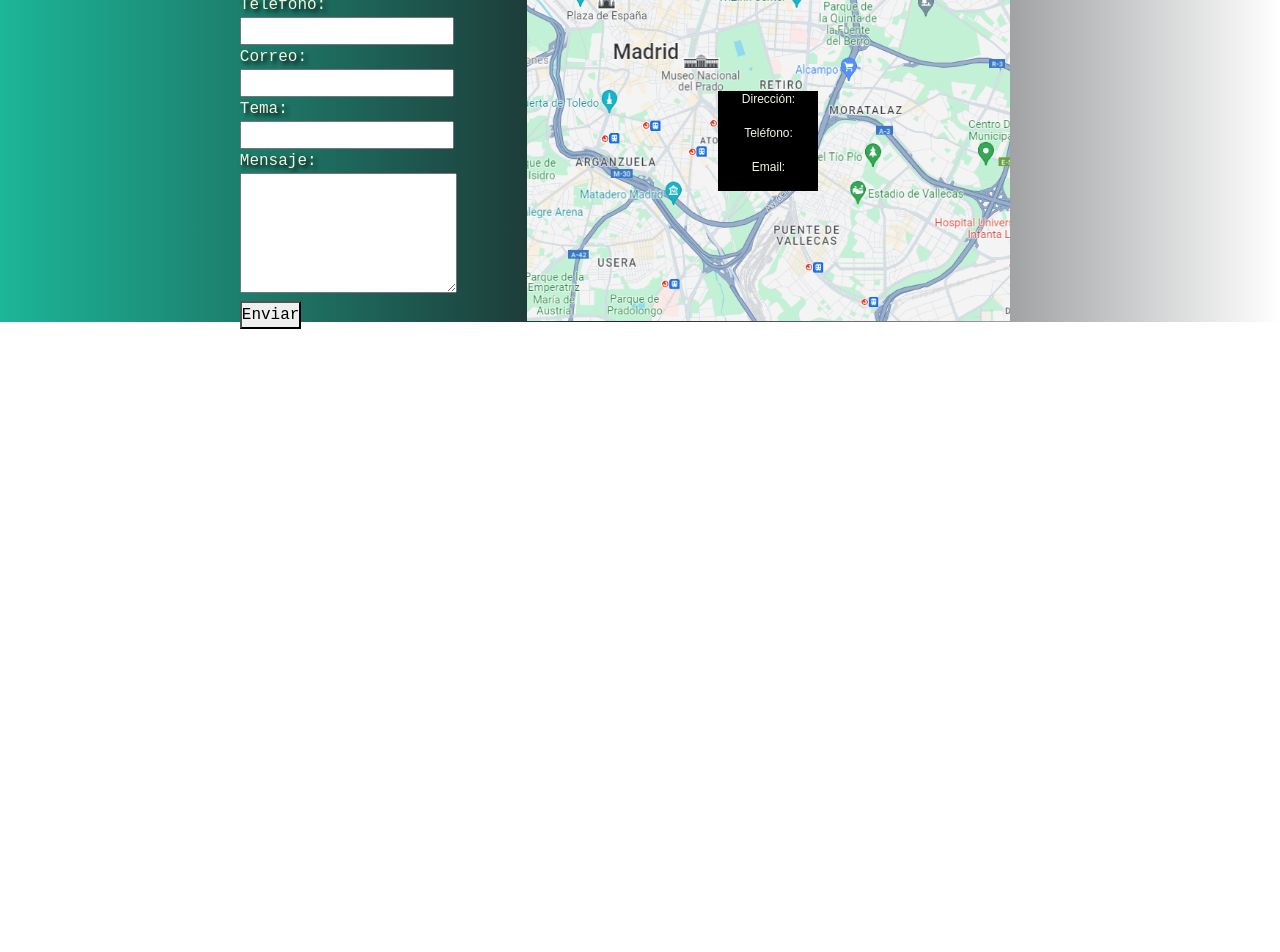
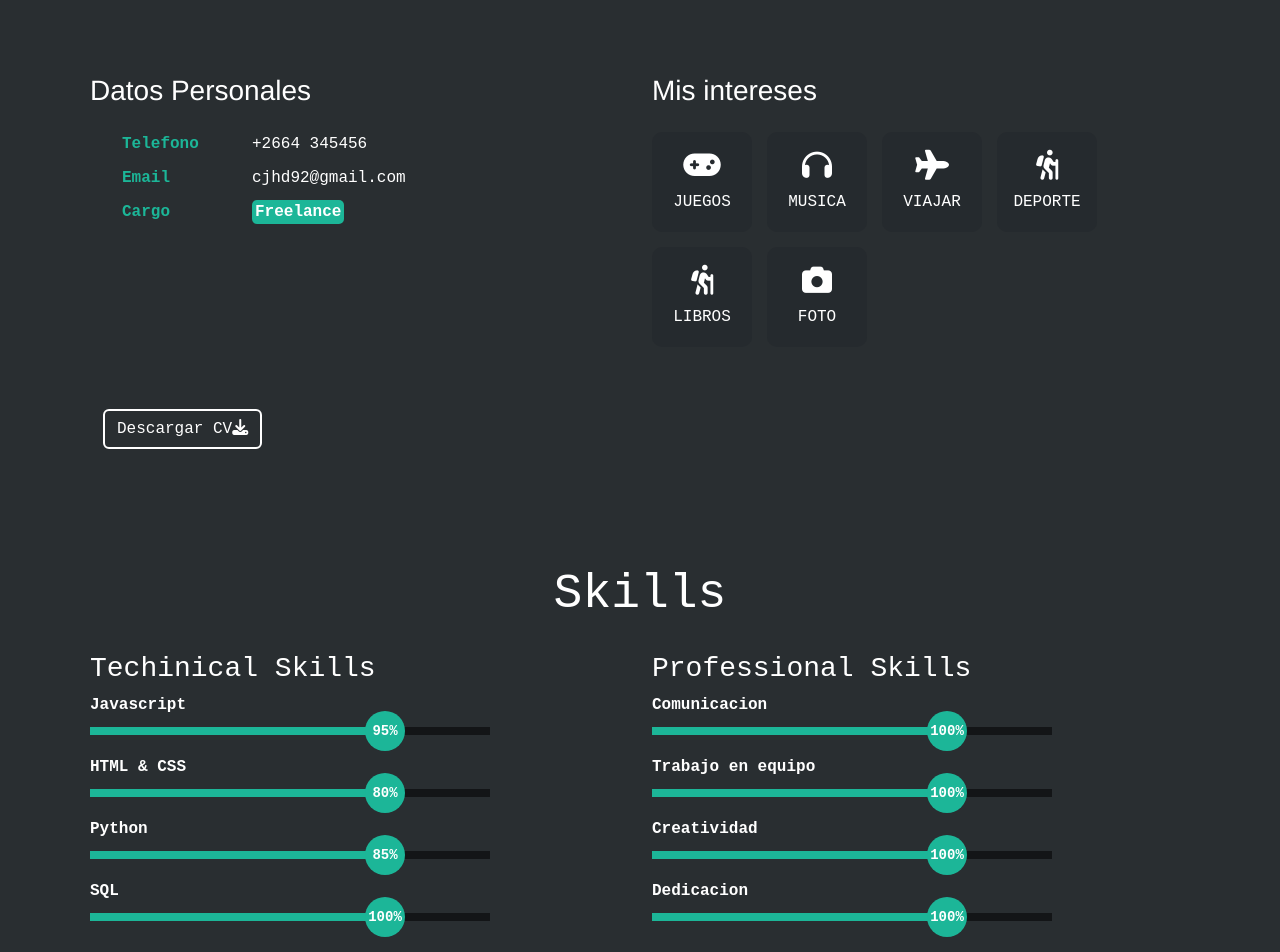
Before and after one commit to cjhd92/Portafolio_new, a React (Create React App) app: page / in a window 1280 px wide. Shown: the part 1040-1992 px from the top of the page. Before the commit the page ends 1411 px from the top, so only its background shows below. Built offline with nearby package versions, Linux system fonts and the light colour scheme.

Commit message:
Fin skills

```diff
--- a/src/App.css
+++ b/src/App.css
@@ -20,7 +20,7 @@
     width: 100%;
     top:0;
     left: 0;
-    background: linear-gradient(to right, #1CB698, #1e2326, white);
+    background: rgb(30, 35, 38,0.95);
 
 }
 .contenedor-contenido .contenido{
--- a/src/App.js
+++ b/src/App.js
@@ -4,7 +4,7 @@ import Navbar from "./components/Navbar";
 import Comenzar from "./components/Comenzar";
 import Contacto from "./components/Contacto";
 import Sobre_mi from "./components/Sobre_mi";
-
+import Skill from "./components/Skill";
 
 import './App.css';
 
@@ -32,6 +32,7 @@ function App() {
 
         <Comenzar/>
         <Sobre_mi />
+        <Skill />
         <Contacto />
 
 
--- /dev/null
+++ b/src/components/Barra_progreso.css
@@ -0,0 +1,55 @@
+
+.skill span{
+    font-weight: bold;
+    display: block;
+    margin-bottom: 10px;
+
+}
+
+
+.skill .barra_skill{
+    height: 8px;
+    width: 400px;
+    background-color: #131517;
+    position: relative;
+    margin-bottom: 30;
+
+
+}
+
+.skill .progreso{
+    background-color: #1CB698;
+    position: absolute;
+    height: 8px;
+    top: 0;
+    left: 0;
+    z-index: 1;
+
+}
+
+.skill .barra_skill span{
+    position: absolute;
+    height: 40px;
+    width: 40px;
+    background-color: #1CB698;
+    border-radius: 50px;
+    line-height: 40px;
+    text-align: center;
+    top: -16px;
+    font-size: 14px;
+
+    right: -15px;
+    z-index: 2;
+}
+
+
+.javascript {
+    width: 0%;
+    animation:  2s javascript forwards;
+}
+
+@keyframes javascript{
+    0%{width: 0%;}
+    100%{width: 75%;}
+
+}
--- /dev/null
+++ b/src/components/Barra_progreso.js
@@ -0,0 +1,22 @@
+import React from 'react'
+
+
+import './Barra_progreso.css';
+
+const Barra_progreso = (props) => {
+
+const { habilidad, porcentaje } = props;
+
+  return (
+    <div className='skill'>
+        <span>{habilidad}</span>
+            <div className='barra_skill'>
+                 <div className='progreso javascript'>
+                        <span>{porcentaje}%</span>
+                </div>
+             </div>
+        </div>
+  )
+}
+
+export default Barra_progreso
--- a/src/components/Contacto.js
+++ b/src/components/Contacto.js
@@ -6,16 +6,7 @@ const Contacto = () => {
     return (
     <>
 
-      <div className="row">
-        <div className="col">
-          Columna 1
-        </div>
-        <div className="col">
-        <Button variant="primary">
-                Enviar
-            </Button>
-        </div>
-      </div>
+
 
 
 
--- /dev/null
+++ b/src/components/Skill.css
@@ -0,0 +1,19 @@
+.skills{
+    color: white;
+    padding:  50px 0px;
+}
+
+
+
+
+
+.skills h2{
+    font-size: 48px;
+    font-family: 'Courier New', Courier, monospace;
+    text-align: center;
+    padding: 20px 0;
+}
+
+.espacio{
+    margin: 20px;
+}
--- /dev/null
+++ b/src/components/Skill.js
@@ -0,0 +1,59 @@
+import React from 'react'
+
+import Barra_progreso from './Barra_progreso';
+import './Skill.css';
+
+const Skill = () => {
+  return (
+    <div className='skills' id='skills'>
+        <h2>Skills</h2>
+        <div className='contenido_seccion'>
+            <div className='row'>
+                <div className='col'>
+                    <h3>Techinical Skills</h3>
+                    <Barra_progreso
+                           habilidad="Javascript"
+                           porcentaje={95}/>
+                    <div className='espacio'></div>
+
+                    <Barra_progreso
+                           habilidad="HTML & CSS"
+                           porcentaje={80}/>
+                    <div className='espacio'></div>
+                    <Barra_progreso
+                           habilidad="Python"
+                           porcentaje={85}/>
+                    <div className='espacio'></div>
+                    <Barra_progreso
+                           habilidad="SQL"
+                           porcentaje={100}/>
+
+                </div>
+
+                <div className='col'>
+                    <h3>Professional Skills</h3>
+                    <Barra_progreso
+                           habilidad="Comunicacion"
+                           porcentaje={100}/>
+                    <div className='espacio'></div>
+                    <Barra_progreso
+                           habilidad="Trabajo en equipo"
+                           porcentaje={100}/>
+                    <div className='espacio'></div>
+                    <Barra_progreso
+                           habilidad="Creatividad"
+                           porcentaje={100}/>
+                    <div className='espacio'></div>
+                    <Barra_progreso
+                           habilidad="Dedicacion"
+                           porcentaje={100}/>
+                </div>
+            </div>
+
+        </div>
+
+    </div>
+  )
+}
+
+export default Skill
--- /dev/null
+++ b/src/components/Sobre_mi.css
@@ -0,0 +1,115 @@
+.titulo{
+    text-align: center;
+    color: white;
+    padding: 50px 20px;
+
+}
+
+.titulo h2{
+    font-size: 48px;
+    font-family: 'Times New Roman', Times, serif;
+    text-align: center;
+    padding: 20px 0;
+}
+
+.titulo p{
+    font: 18px;
+    line-height: 22px;
+    margin-bottom: 20px;
+
+}
+
+.titulo p span{
+    color: #1CB698;
+    font-weight: bold;
+}
+
+.subtitulo{
+    font-size: 28px;
+    font-family: 'Franklin Gothic Medium', 'Arial Narrow', Arial, sans-serif;
+    margin-bottom: 25px;
+    color: white;
+}
+
+ul{
+    list-style: none;
+}
+ul li{
+    margin: 10px 0;
+}
+li{
+    color: white;
+}
+
+ul li strong{
+    color: #1CB698;
+    width: 130px;
+    display: inline-block;
+
+
+}
+
+
+ul li span{
+    background-color: #1CB698;
+    padding: 3px;
+    font-weight: bold;
+    border-radius: 5px;
+}
+
+
+
+
+
+.contenedor_interese{
+    display: flex;
+    flex-wrap: wrap;
+}
+
+
+.contenedor_interese .interes{
+    width: 100px;
+    height: 100px;
+    background-color: #252A2E;
+    border-radius: 10px;
+    margin: 0 15px 15px 0;
+    display: flex;
+    flex-direction: column;
+    align-items: center;
+    justify-content: center;
+    transition: .3s;
+    color: white;
+}
+
+.contenedor_interese .interes:hover{
+    background-color: #1CB698;
+}
+
+.contenedor_interese .interes i{
+    font-size: 30px;
+    margin-bottom: 10px;
+}
+
+
+.btn{
+    display: flex;
+    justify-content: center; /* Centra horizontalmente */
+    align-items: center;     /* Centra verticalmente */
+    margin-top: 20px;
+    margin-bottom: 20px;
+}
+
+
+.btn .btn_descargar{
+    cursor: pointer;
+    background-color: transparent;
+    border: 2px solid white;
+    width: fit-content;
+    display: block;
+    color: white;
+    z-index: 10;
+}
+
+.btn .btn_descargar .i{
+    margin-left: 20px;
+}
--- a/src/components/Sobre_mi.js
+++ b/src/components/Sobre_mi.js
@@ -1,8 +1,76 @@
 import React from 'react'
+import './Sobre_mi.css';
+import Button from 'react-bootstrap/Button';
 
 const Sobre_mi = () => {
   return (
-    <div>Sobre_mi</div>
+    <div id='sobremi' className='sobremi'>
+      <div className="row titulo">
+        <h2>Sobre mi</h2>
+        <p><span>
+            Hola soy NIck Pere</span> Candidato con título en Ingeniería Informática y especialización en desarrollo de software, tiene cinco años de experiencia, especialmente en programación de aplicaciones móviles y gestión de proyectos. Ha liderado equipos y es fluente en inglés y español. Se destaca por su compromiso con el aprendizaje continuo y desarrollo profesional.</p>
+
+      </div>
+
+      <div className='row'>
+        <div className='col'>
+          <h3 className='subtitulo'>Datos Personales</h3>
+          <ul>
+            <li>
+              <strong>Telefono</strong>
+              +2664 345456
+            </li>
+            <li>
+              <strong>Email</strong>
+              cjhd92@gmail.com
+            </li>
+            <li>
+              <strong>Cargo</strong>
+              <span>Freelance</span>
+            </li>
+          </ul>
+        </div>
+        <div className='col'>
+        <h3 className='subtitulo'>Mis intereses</h3>
+        <div className='contenedor_interese'>
+          <div className='interes'>
+            <i class="fa-solid fa-gamepad"></i>
+            <span>JUEGOS</span>
+          </div>
+          <div className='interes'>
+          <i class="fa-solid fa-headphones"></i>
+            <span>MUSICA</span>
+          </div>
+          <div className='interes'>
+            <i class="fa-solid fa-plane"></i>
+            <span>VIAJAR</span>
+          </div>
+          <div className='interes'>
+          <i class="fa-solid fa-person-hiking"></i>
+            <span>DEPORTE</span>
+          </div>
+          <div className='interes'>
+            <i class="fa-solid fa-person-hiking"></i>
+            <span>LIBROS</span>
+          </div>
+          <div className='interes'>
+          <i class="fa-solid fa-camera"></i>
+            <span>FOTO</span>
+          </div>
+        </div>
+
+        </div>
+      </div>
+
+      <div className='btn'>
+        <Button className='btn_descargar'>
+                  Descargar CV
+                  <i class="fa-solid fa-download"></i>
+              </Button>
+      </div>
+
+
+    </div>
   )
 }
 
```
